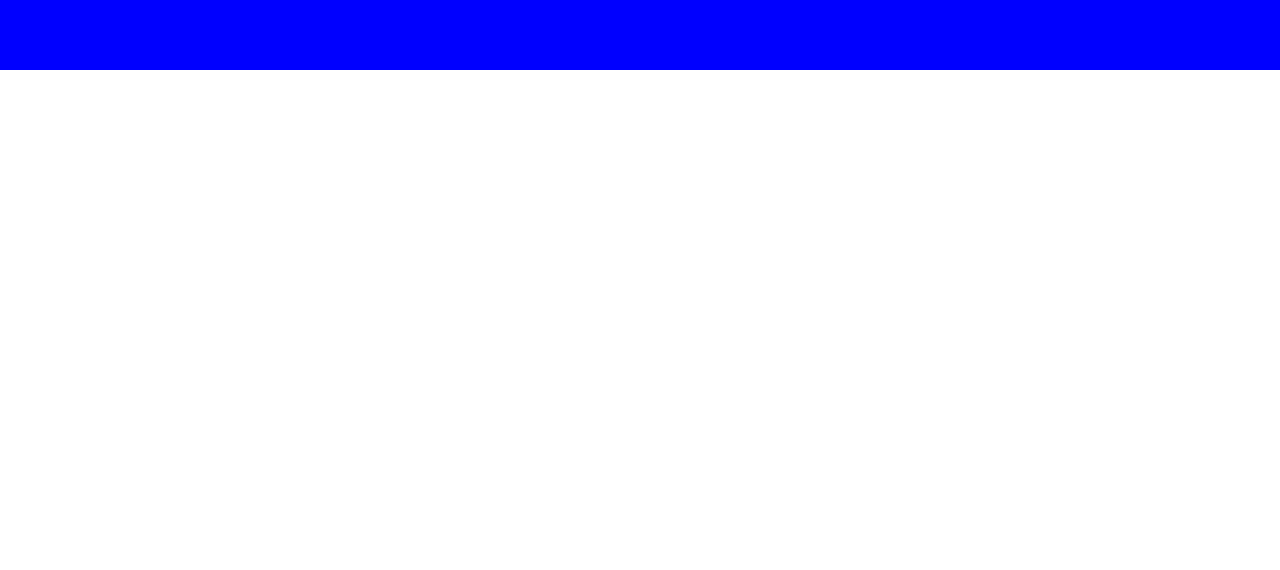
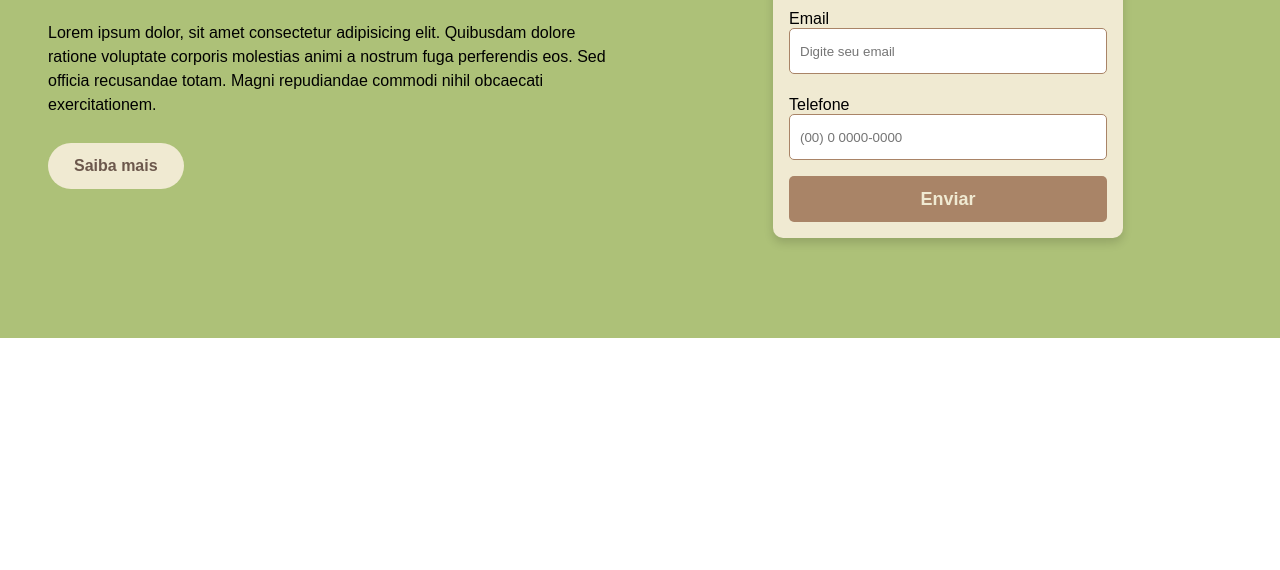
Before and after one commit to tiagolimar/aula, a plain HTML site: page aula_16_02_2023/index.html in a window 1280 px wide. Shown: the part 230-800 px from the top of the page. Drawn offline with Linux system fonts and the light colour scheme.

Commit message:
aula de 16 de fevereiro de 2023 - saída

```diff
--- a/aula_16_02_2023/cleaner.css
+++ b/aula_16_02_2023/cleaner.css
@@ -5,4 +5,5 @@
     outline: none;
     text-decoration: none;
     list-style: none;
+    font-family: Arial, Helvetica, sans-serif;
 }
--- a/aula_16_02_2023/index.html
+++ b/aula_16_02_2023/index.html
@@ -18,8 +18,13 @@
         <div class="formulario">
             <form>
                 <h3>Fale conosco</h3>
-                <label for="nome"></label>
+                <label for="nome">Nome</label>
                 <input type="text" id="nome" placeholder="Digite seu nome">
+                <label for="email">Email</label>
+                <input type="email" id="email" placeholder="Digite seu email">
+                <label for="telefone">Telefone</label>
+                <input type="text" id="telefone" placeholder="(00) 0 0000-0000">
+                <button>Enviar</button>
             </form>
         </div>
     </div>
--- a/aula_16_02_2023/style.css
+++ b/aula_16_02_2023/style.css
@@ -1,19 +1,100 @@
 .container{
     width: 100%;
-    height: 300px;
-    background-color: blue;
+    padding: 100px 48px;
+    background-color: #adc178;
+    display: flex;
+    gap: 48px;
+    align-items: center;
 }
+
+.conteudo,
+.formulario{
+    width: 50%;
+}
+
+.conteudo h1{
+    font-size: 56px;
+    margin-bottom: 36px;
+}
+
+.conteudo p{
+    line-height: 24px;
+    margin-bottom: 26px;
+}
+
+.conteudo a{
+    display: inline-block;
+    background-color: #f0ead2;
+    color: #6c584c;
+    padding: 0 26px;
+    line-height: 46px;
+    border-radius: 25px;
+    font-weight: bold;
+}
+
+.formulario form{
+    width: 350px;
+    background-color: #f0ead2;
+    border-radius: 10px;
+    padding: 16px;
+    margin: 0 auto;
+    box-shadow: 0px 5px 10px #00000025;
+}
+
+.formulario h3{
+    margin-bottom: 16px;
+}
+
+.formulario label{
+    display: block;
+    margin-top: 6px;
+}
+
+.formulario input{
+    width: 100%;
+    height: 46px;
+    border-radius: 5px;
+    margin-bottom: 16px;
+    border: 1px solid #a98467;
+    padding-left: 10px;
+}
+
+.formulario button{
+    width: 100%;
+    height: 46px;
+    border: 0;
+    background-color: #a98467;
+    color: #f0ead2;
+    font-weight: bold;
+    font-size: 18px;
+    border-radius: 5px;
+}
+
 
 @media only screen and (max-width: 768px) {
     .container{
-        height: 50vh;
-        background-color: blueviolet;
+        flex-direction: column;
+        /* padding: 48px 48px; */
+    }
+
+    .conteudo,
+    .formulario{
+        text-align: center;;
+        width: 100%;
     }
 }
 
 @media only screen and (max-width: 600px){
     .container{
-        height: 100vh;
-        background-color: rosybrown;
+        height: initial;
+        padding: 50px 24px;
+    }
+
+    .formulario{
+        text-align: initial;
+    }
+
+    .formulario form{
+
     }
 }
```
